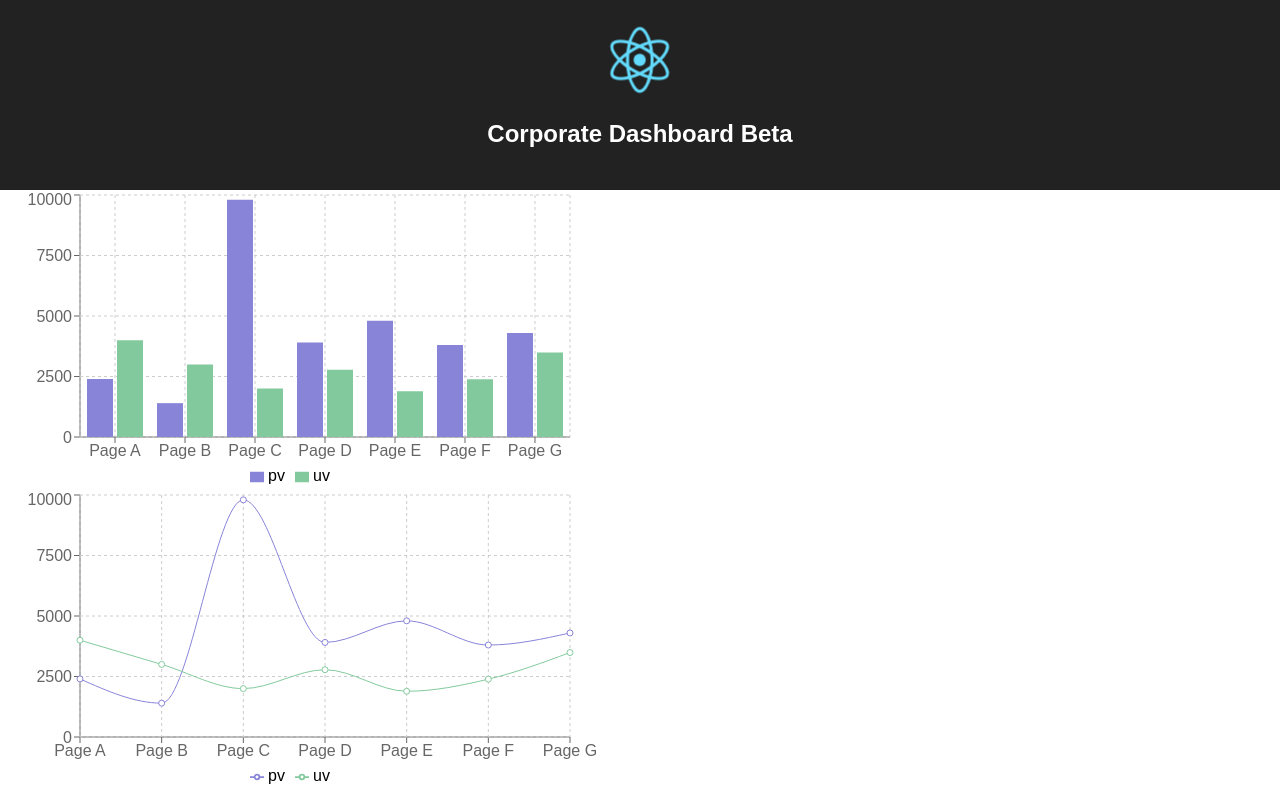
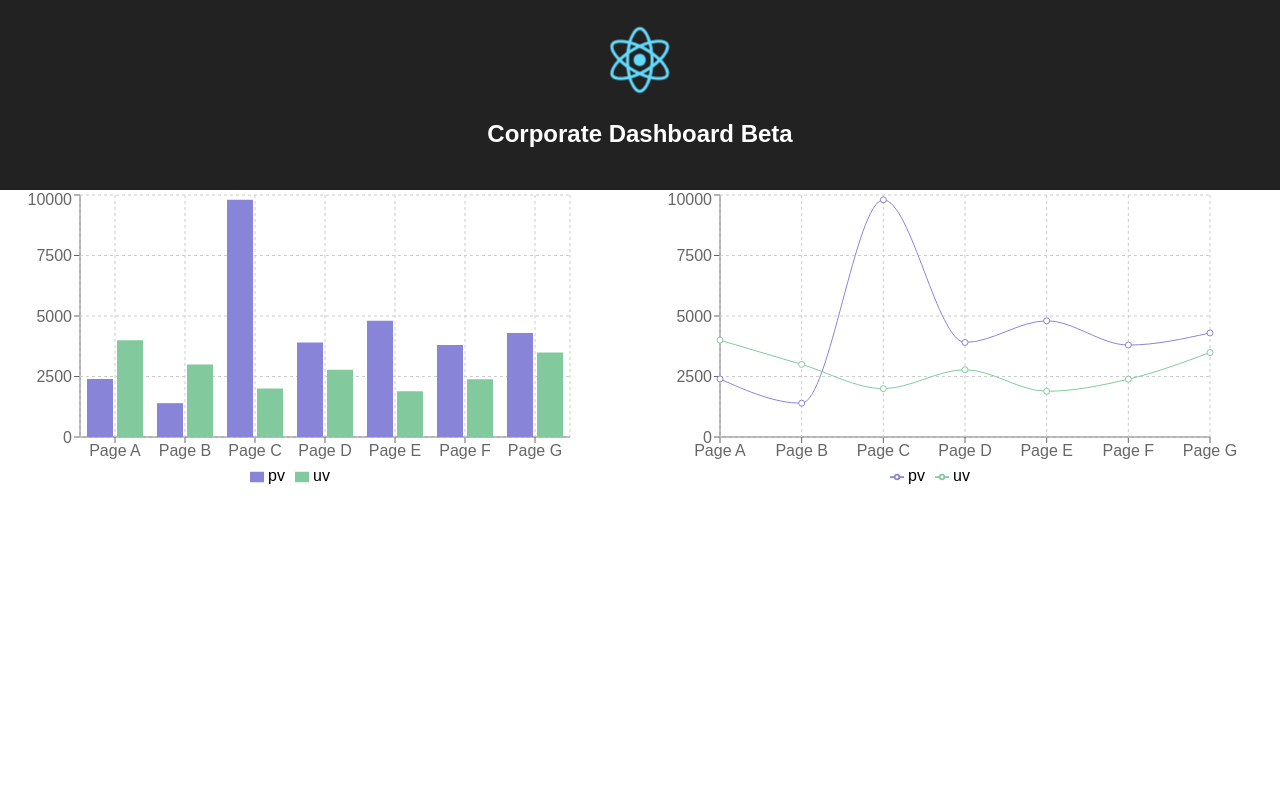
Before and after one commit to chrisacciai/dashboard, a React (Create React App) app: page / in a window 1280 px wide. Built offline with nearby package versions, Linux system fonts and the light colour scheme.

Commit message:
column layout

```diff
--- a/src/App.css
+++ b/src/App.css
@@ -1,5 +1,16 @@
 .App {
   text-align: center;
+}
+
+.column {
+  float: left;
+  width: 50%;
+}
+
+.row:after {
+  content: "";
+  display: table;
+  clear: both;
 }
 
 .App-logo {
--- a/src/App.js
+++ b/src/App.js
@@ -21,6 +21,8 @@ class App extends Component {
           <img src={logo} className="App-logo" alt="logo" />
           <h1 className="App-title">Corporate Dashboard Beta</h1>
         </header>
+      <div class = "row">
+        <div class = "column">
           <BarChart width={600} height={300} data={data}
           margin={{top: 5, right: 30, left: 20, bottom: 5}}>
           <XAxis dataKey="name"/>
@@ -31,7 +33,8 @@ class App extends Component {
           <Bar dataKey="pv" fill="#8884d8" />
           <Bar dataKey="uv" fill="#82ca9d" />
           </BarChart>
-
+        </div>
+        <div class = "column">
           <LineChart width={600} height={300} data={data}
           margin={{top: 5, right: 30, left: 20, bottom: 5}}>
           <XAxis dataKey="name"/>
@@ -43,6 +46,8 @@ class App extends Component {
           <Line type="monotone" dataKey="uv" stroke="#82ca9d" />
           </LineChart>
         </div>
+      </div>
+      </div>
     );
   }
 }
```
Lines whose indentation alone changed are shown as unchanged.
